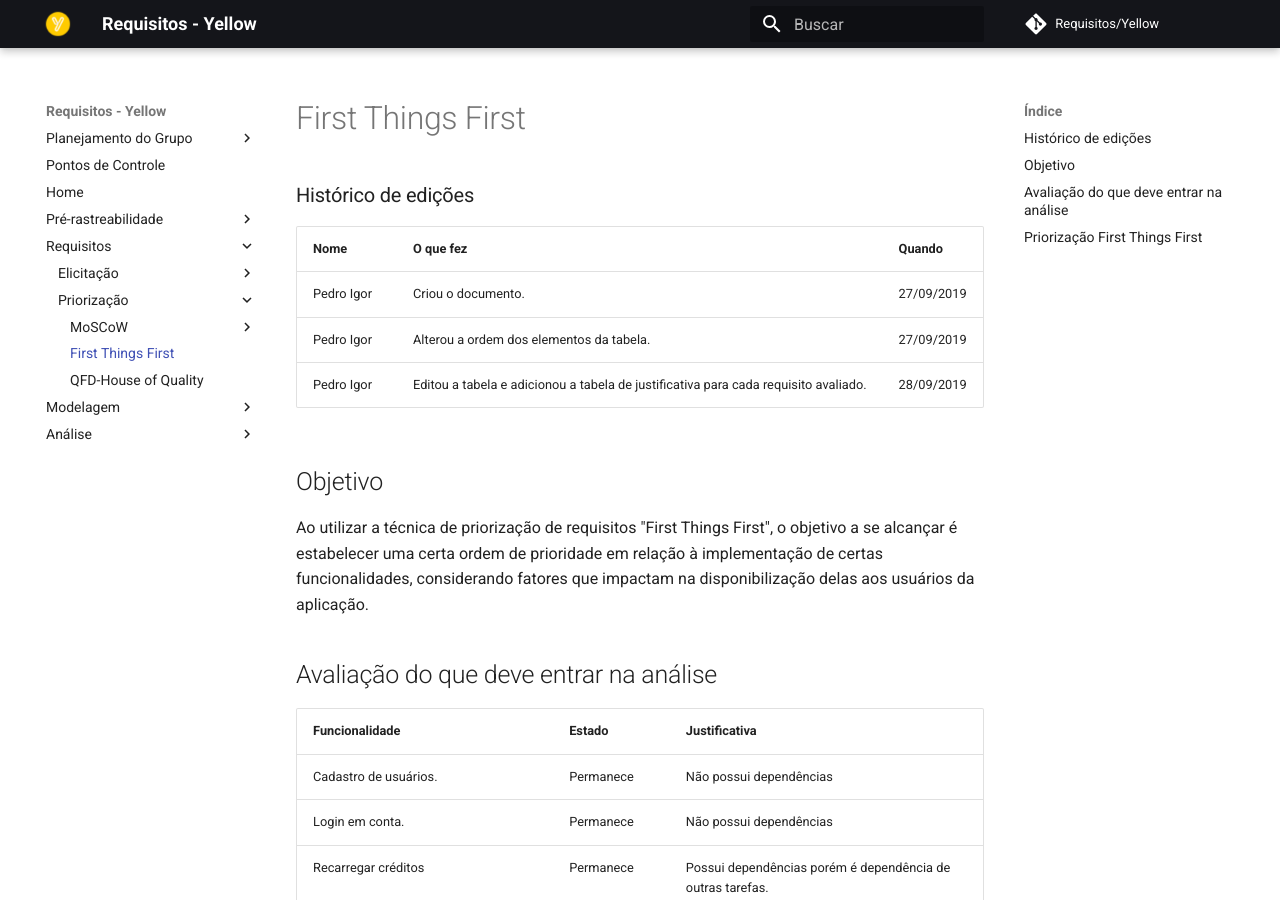
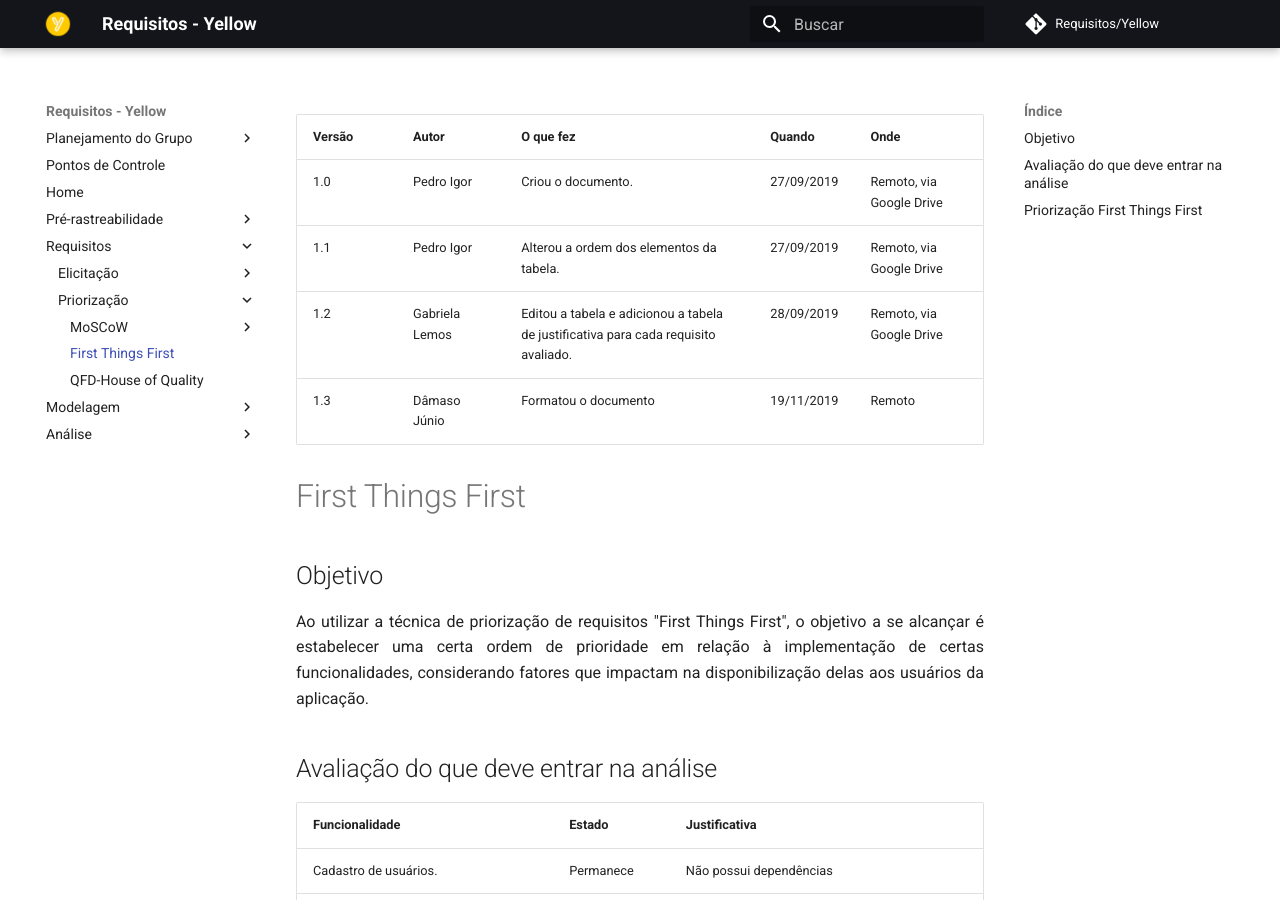
Before and after one commit to me42th/2019.2-Yellow, an MkDocs documentation site: the page built from docs/elicitacao/priorizacao/first_things_first.md, in a window 1280 px wide and 900 px high. Built offline with MkDocs 1.6.1 and Material for MkDocs 9.7.7, drawn with Linux system fonts in a browser that asks for light colours; comment, search, counter and statistics services are not loaded; some of the changed text lies outside the part shown.

Commit message:
#112 - Formatando markdowns da página Priorização

```diff
--- a/docs/elicitacao/priorizacao/first_things_first.md
+++ b/docs/elicitacao/priorizacao/first_things_first.md
@@ -1,16 +1,16 @@
+|Versão| Autor | O que fez |  Quando | Onde |
+|------|------| --------  |-------- | -----|
+|1.0| Pedro Igor | Criou o documento. |27/09/2019| Remoto, via Google Drive|
+|1.1| Pedro Igor | Alterou a ordem dos elementos da tabela. |27/09/2019| Remoto, via Google Drive|
+|1.2| Gabriela Lemos | Editou a tabela e adicionou a tabela de justificativa para cada requisito avaliado. |28/09/2019| Remoto, via Google Drive|
+|1.3| Dâmaso Júnio | Formatou o documento | 19/11/2019 | Remoto |
+
 # First Things First
-
-### Histórico de edições
-| Nome|O que fez|Quando|
-|-----|---------|------|
-| Pedro Igor | Criou o documento. | 27/09/2019 |
-| Pedro Igor | Alterou a ordem dos elementos da tabela. | 27/09/2019 |
-| Pedro Igor | Editou a tabela e adicionou a tabela de justificativa para cada requisito avaliado. | 28/09/2019 |
 
 
 ## Objetivo
 
-Ao utilizar a técnica de priorização de requisitos "First Things First", o objetivo a se alcançar é estabelecer uma certa ordem de prioridade em relação à implementação de certas funcionalidades, considerando fatores que impactam na disponibilização delas aos usuários da aplicação.
+<p align="justify">Ao utilizar a técnica de priorização de requisitos "First Things First", o objetivo a se alcançar é estabelecer uma certa ordem de prioridade em relação à implementação de certas funcionalidades, considerando fatores que impactam na disponibilização delas aos usuários da aplicação.</p>
 
 ## Avaliação do que deve entrar na análise
 | Funcionalidade | Estado | Justificativa |
@@ -38,8 +38,8 @@ Ao utilizar a técnica de priorização de requisitos "First Things First", o ob
 | Login em uma conta |4|8|16|15,841584158|7|19,444444444|5|15,151515152|45,7902725|
 | Total |30|41|101|100|36|100|33|100|-|
 
-Pesos adotados:
-Benefício relativo: 2
-Penalidade: 1
-Custo Relativo: 1
-Risco Relativo: 1
+**Pesos adotados:** </br>
+Benefício relativo: 2 </br>
+Penalidade: 1 </br>
+Custo Relativo: 1 </br>
+Risco Relativo: 1 </br>
```
Also changed, not shown: docs/elicitacao/priorizacao/moscow.md (+6 -6 lines), docs/elicitacao/priorizacao/moscow_v2.md (+4 -6 lines), docs/elicitacao/priorizacao/qfd.md (+4 -3 lines).
